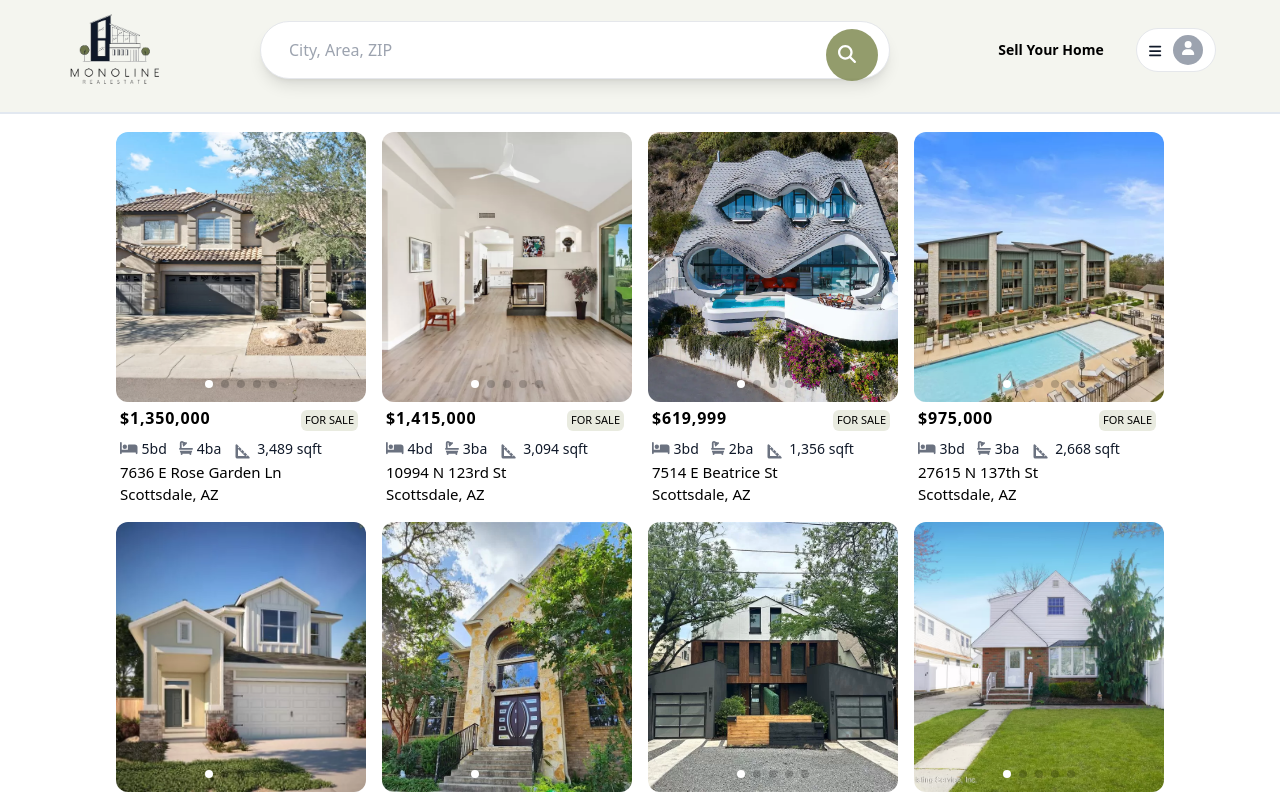
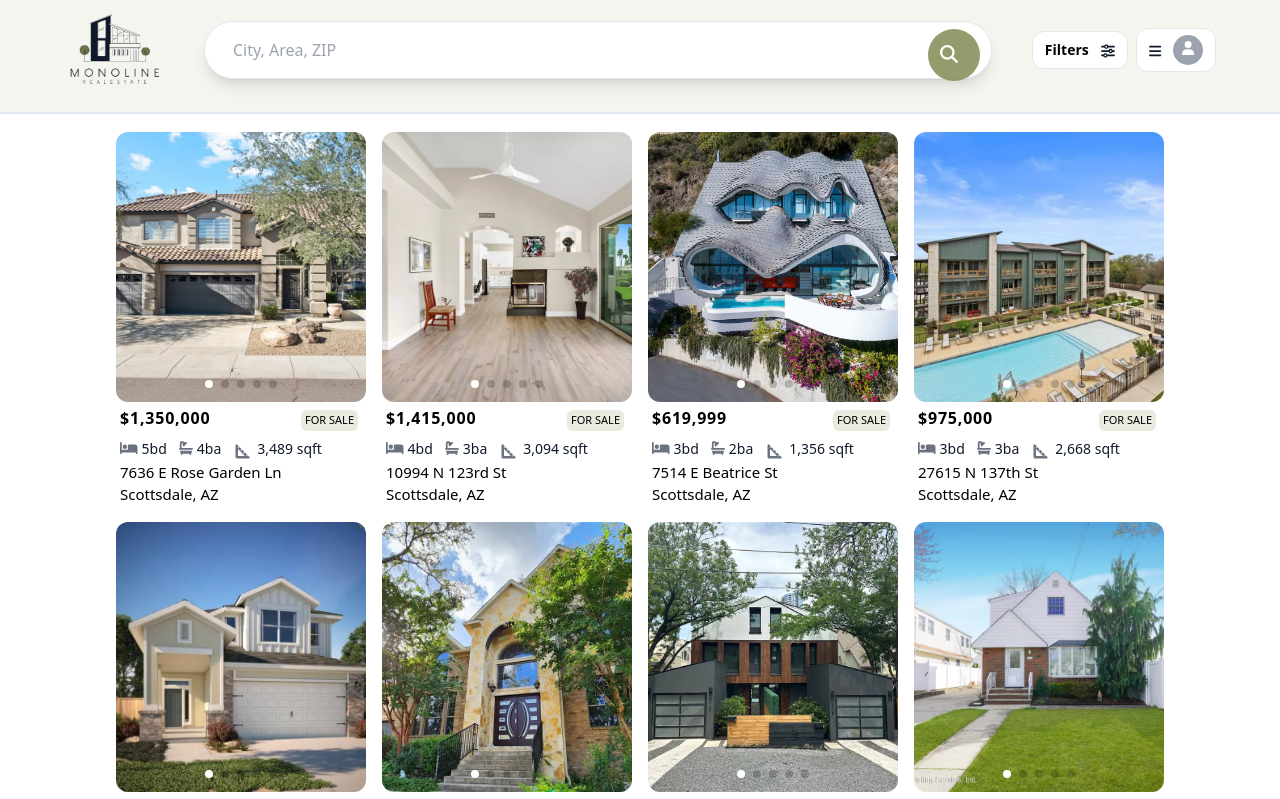
Before and after one commit to Remzymiles/monoline-real-estate, a React (Vite) app: page / in a window 1280 px wide. Shown: the top 799 px of the page. Built offline with nearby package versions, Linux system fonts and the light colour scheme.

Commit message:
started working on the filters

```diff
--- a/src/Components/Global/Cards/PropertyCard.tsx
+++ b/src/Components/Global/Cards/PropertyCard.tsx
@@ -15,7 +15,7 @@ export const PropertyCard = () => {
     <>
       {Properties.map((property, index) => (
         <Link
-          to={`/property-details/${property.location.address}/${property.location.city}/${property.location.state}/${property.location.country}/id=${property.property_id}`}
+        to={`/property-details/address=${encodeURIComponent(property.location.address)}&city=${property.location.city}&state=${property.location.state}&country=${property.location.country}&id=${property.property_id}`}
           key={index}
           className="big-screen-mobile-below:w-full between-mobile-and-tablet:w-[240px] tablet-above:w-[250px] property-card"
           onMouseEnter={() => setHoveredIndex(index)}
--- /dev/null
+++ b/src/Components/Icons/SettingsIcon.tsx
@@ -0,0 +1,13 @@
+import { FontAwesomeIcon } from "@fortawesome/react-fontawesome";
+import { faSliders} from "@fortawesome/free-solid-svg-icons";
+
+export const SettingsIcon = () => {
+  return (
+    <div>
+      <FontAwesomeIcon
+        icon={faSliders}
+        className="text-sm text-secondaryColor-dark"
+      />
+    </div>
+  )
+}
--- /dev/null
+++ b/src/Components/Pages/HomePage/Header/FilterButton.tsx
@@ -0,0 +1,10 @@
+import { SettingsIcon } from "../../../Icons/SettingsIcon";
+
+export const FilterButton = () => {
+  return (
+    <button className="flex gap-3 items-center bg-white px-3 py-1.5 rounded-xl big-screen-mobile-below:rounded-full border hover:shadow-lg transition-shadow duration-300">
+      <p className="font-bold text-sm big-screen-mobile-below:hidden">Filters</p>
+      <SettingsIcon />
+    </button>
+  );
+};
--- a/src/Components/Pages/HomePage/Header/HomepageHeader.tsx
+++ b/src/Components/Pages/HomePage/Header/HomepageHeader.tsx
@@ -1,23 +1,22 @@
 import { MonolineLogo } from "../../../Logos/MonolineLogo";
+import { FilterButton } from "./FilterButton";
 import { SearchBar } from "./SearchBar";
 import { UserProfileDropdown } from "./UserProfileDropdown";
 
 export const HomepageHeader = () => {
   return (
     <header className="border-b-2 border-slate-200 bg-primaryColor-lightCream pb-3 fixed w-full z-10 top-0">
-      <div className="mobile:mx-1 tablet:mx-8 tablet-below:grid tablet-below:grid-cols-2 tablet-below:justify-between flex laptop:mx-16 laptop:gap-24 items-center laptop:justify-between">
+      <div className="mobile:mx-2 between-mobile-and-tablet:mx-5 tablet-above:mx-8 laptop-below:grid laptop-below:grid-cols-2 laptop-below:justify-between flex laptop:mx-16 laptop:gap-10 items-center laptop:justify-between">
         <div>
           <MonolineLogo />
         </div>
         {/*  */}
-        <div className="flex-1 tablet-below:row-start-2 col-span-3">
+        <div className="flex-1 laptop-below:row-start-2 col-span-3">
           <SearchBar />
         </div>
         {/*  */}
-        <div className="flex items-center justify-end laptop:gap-5">
-          <button className="capitalize font-bold text-sm hover:bg-gray-200 py-2 px-3 rounded-full transition-colors duration-300 mobile:hidden">
-            sell your home
-          </button>
+        <div className="flex items-center justify-end gap-2">
+          <FilterButton />
           {/*  */}
           <div className="relative">
             <UserProfileDropdown />
--- a/src/Components/Pages/HomePage/Header/UserProfileDropdown.tsx
+++ b/src/Components/Pages/HomePage/Header/UserProfileDropdown.tsx
@@ -11,10 +11,10 @@ export const UserProfileDropdown = () => {
     <div>
       <button
         onClick={openDropDown}
-        className="flex gap-3 items-center bg-white px-3 py-1.5 rounded-full border hover:shadow-lg transition-shadow duration-300"
+        className="flex gap-3 items-center bg-white px-3 py-1.5 rounded-xl big-screen-mobile-below:rounded-full border hover:shadow-lg transition-shadow duration-300"
       >
         <BarsIcon />
-        <UserProfileIcon extraStyle="bg-gray-400"  />
+        <UserProfileIcon extraStyle="bg-gray-400" />
       </button>
       {isVisible && <DropdownContent />}
     </div>
--- a/tailwind.config.js
+++ b/tailwind.config.js
@@ -28,6 +28,7 @@ export default {
         'tablet': { 'min': '640px', 'max': '950px' },
         'tablet-above': { 'min': '950px' },
         'laptop': '1024px',
+        'laptop-below': {'max': '1020px'},
       },
     },
   },
```
Also changed, not shown: 1 other file (tests, documents, lock files or other folders).
